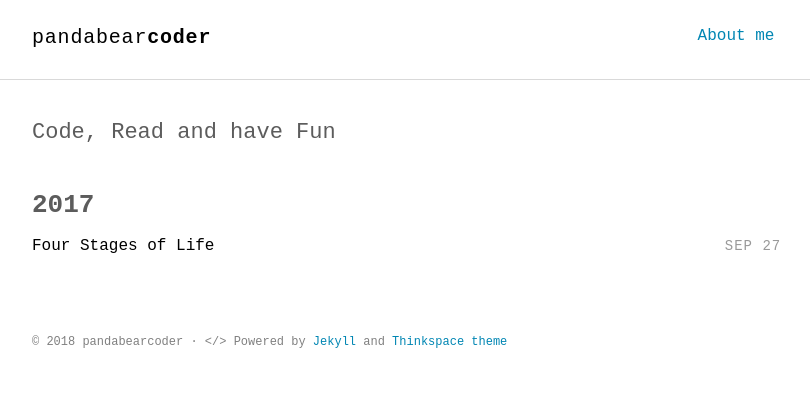
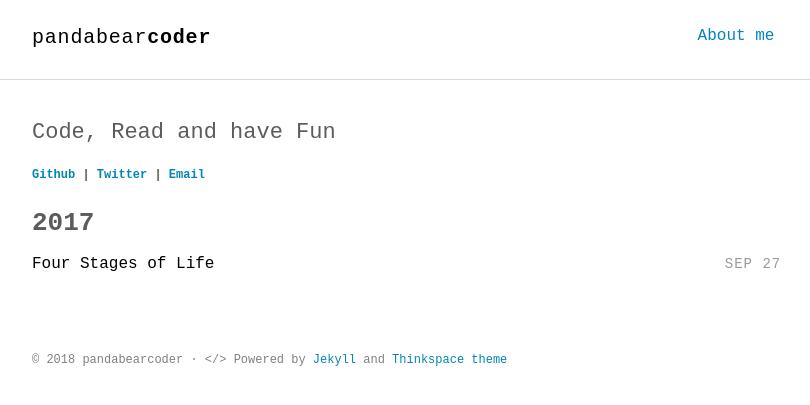
Before and after one commit to pandabearcoder/pandabearcoder.github.io, a Jekyll site: the page built from index.html, in a window 1280 px wide. Shown: the top 405 px of the page, without its empty margins (232-1042 px from the left). Built offline with Jekyll 4.4.1, drawn with Linux system fonts in a browser that asks for light colours; some web fonts are replaced.

Commit message:
Update page intro

```diff
--- a/_includes/intro.html
+++ b/_includes/intro.html
@@ -3,5 +3,11 @@
     <p class="lead">
       Code, Read and have Fun
     </p>
+
+    <small class="mini">
+      <a href="https://github.com/pandabearcoder">Github </a>|
+      <a href="https://twitter.com/pandabearcoder">Twitter </a>|
+      <a href="mailto:vlouie00@gmail.com">Email</a>
+    </small>
   </div>
 </section>
--- a/assets/scss/base/_typography.scss
+++ b/assets/scss/base/_typography.scss
@@ -133,3 +133,9 @@ dl {
     list-style-position: outside;
     list-style-image: none;
 }
+
+.mini {
+  display: block;
+  font-size: rem(12);
+  font-weight: 700;
+}
```
